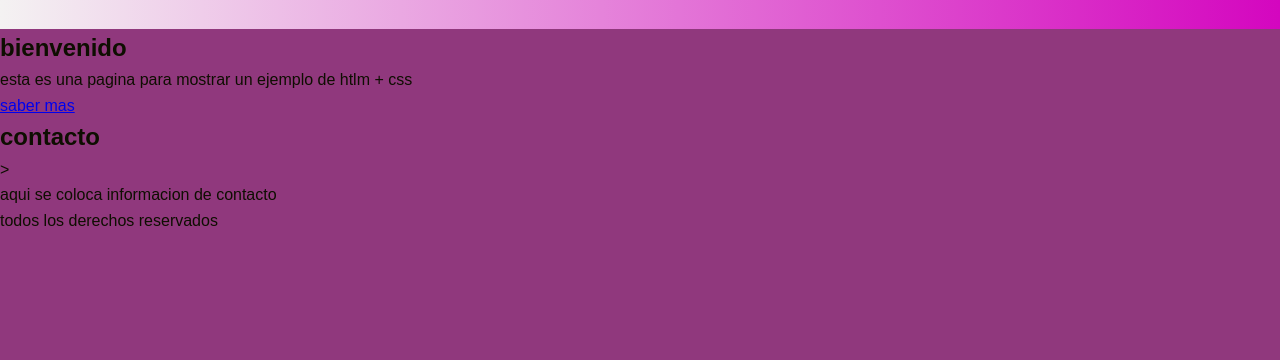
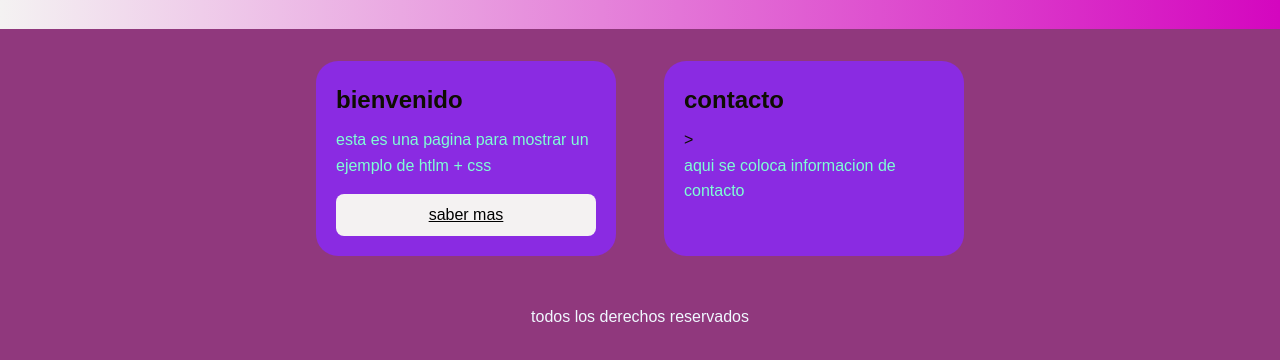
Before and after one commit to figueroaliyen58/html_liyen04, a plain HTML site: page index.html in a window 1280 px wide. Shown: the part 112-472 px from the top of the page. Drawn offline with Linux system fonts and the light colour scheme.

Commit message:
se termina de hacer los estilos

```diff
--- a/styles.css
+++ b/styles.css
@@ -20,3 +20,53 @@ body{
     padding: 2rem;
     text-align: center;
 }
+
+.subtible{
+    opacity: 50%;
+}
+
+.content{
+    display: flex; /*coloca una tarjeta al lado de la otra*/
+    gap: 3rem;
+    flex-wrap: wrap; /* permite que las tarjetas bajen si no caben*/
+    justify-content: center;
+    padding: 2rem;
+
+}
+
+.card{
+    background-color: blueviolet;
+    padding: 1.25rem;
+    border-radius: 22px;
+    box-shadow: 0.6px 18px rgba rgba(rgb(187, 26, 26), rgb(68, 85, 68), blue, alpha); /*dae profundidad a la carta*/
+    width: 300px;
+}
+.card h2{
+    margin-bottom: 0.5rem;
+}
+.card p{
+
+    margin-bottom: 1rem;
+    color: aquamarine;
+}
+
+.btn{
+    display: inline-block;
+    padding: 0.5rem 1rem;
+    background: #f4f2f2;
+    border-radius: 8px;
+    color: black;
+    justify-content: center;
+}
+
+.card a{
+    justify-content: center;
+    display: flex;
+    text-align: center;
+}
+
+.site-footer{
+    text-align: center;
+    padding: 1rem;
+    color: aliceblue;
+}
```
